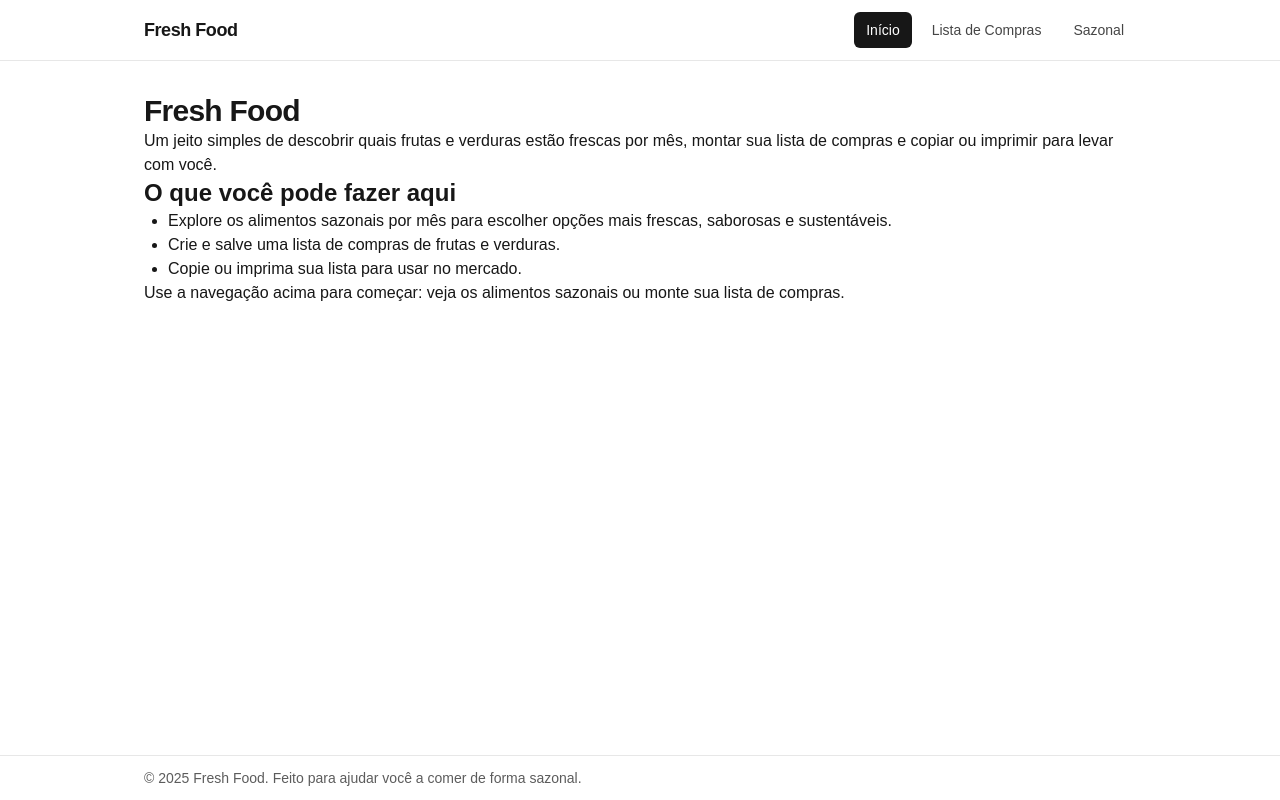
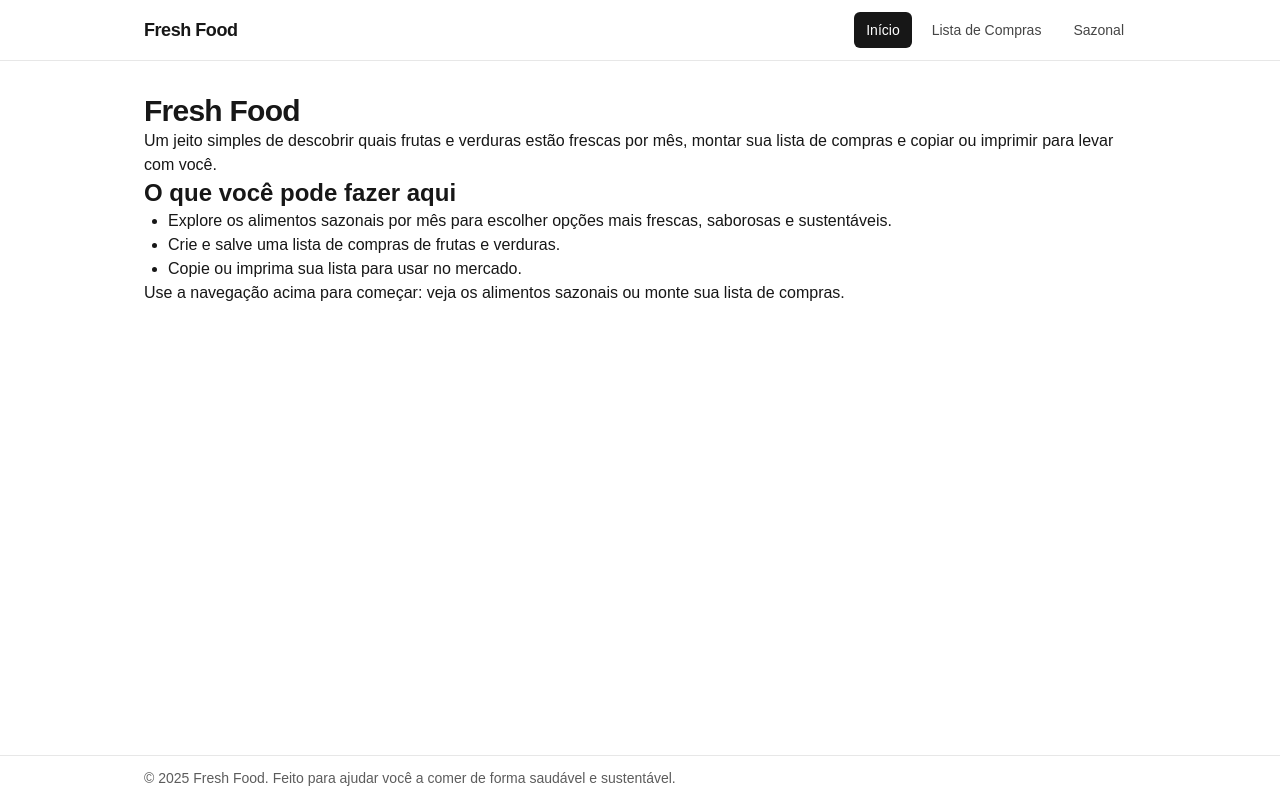
Before and after one commit to ValdineiJunior/fresh-food, a Next.js app: page / in a window 1280 px wide. Built offline with nearby package versions, Linux system fonts and the light colour scheme.

Commit message:
fix: update footer text to promote healthy and sustainable eating

```diff
--- a/src/components/Footer.tsx
+++ b/src/components/Footer.tsx
@@ -4,7 +4,7 @@ export default function Footer() {
       <div className="mx-auto max-w-5xl px-4 py-3 text-sm text-foreground/70 flex items-center justify-between">
         <p>
           © {new Date().getFullYear()} Fresh Food. Feito para ajudar você a
-          comer de forma sazonal.
+          comer de forma saudável e sustentável.
         </p>
       </div>
     </footer>
```
